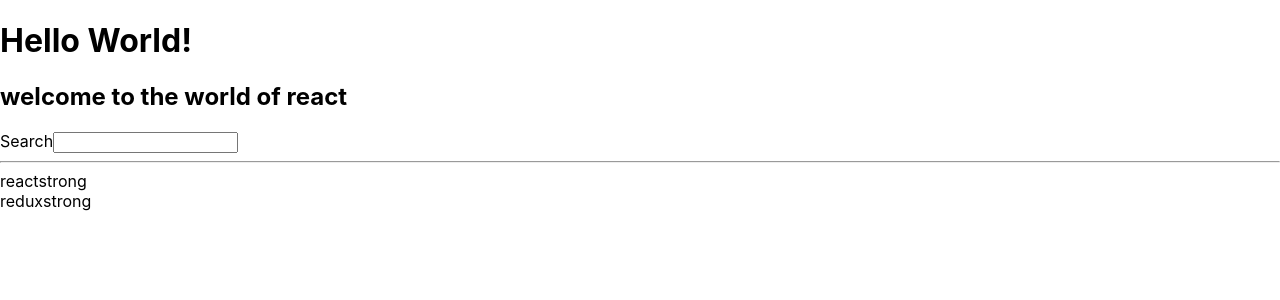
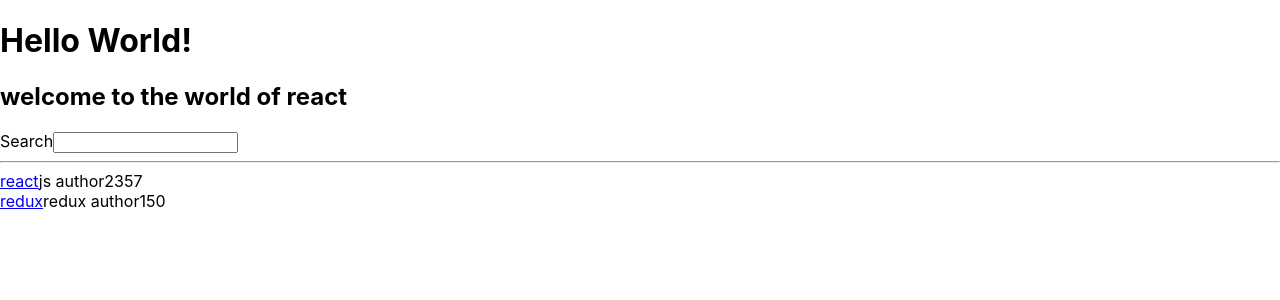
Before and after one commit to prajjwalrodgermassey/hacker-stories, a React (Create React App) app: page / in a window 1280 px wide. Shown: the top 300 px of the page. Built offline with nearby package versions, Linux system fonts and the light colour scheme.

Commit message:
adding function component <List/>

```diff
--- a/src/App.js
+++ b/src/App.js
@@ -4,11 +4,19 @@ import './App.css';
 const title = "react";
 const list = [
              { title:"react",
-               url:"https://reactjs.org"
+               url:"https://reactjs.org",
+               objectId:"0",
+               author:"js author",
+               num_comments:"23",
+               points:"57",
              },
              {
                title:'redux',
-               url:"https://redux.js.org/"
+               url:"https://redux.js.org/",
+               objectId:"1",
+               author:"redux author",
+               num_comments:"1",
+               points:"50",
              }
              ]
 
@@ -21,12 +29,24 @@ function App() {
       <input type = "text" id = "search" />
       <hr/>
 
-      {list.map(item =>{
-            return <div> {item.title + "strong"}</div>;
-      })}
+      <List/>
 
     </div>
   );
 }
 
+function List(){
+
+  return list.map(function(item){
+   return(
+   <div key={item.objectId}>
+      <span><a href={item.url}>{item.title}</a></span>
+      <span>{item.author}</span>
+      <span>{item.num_comments}</span>
+      <span>{item.points}</span>
+    </div>
+   );
+  })
+}
+
 export default App;
```
